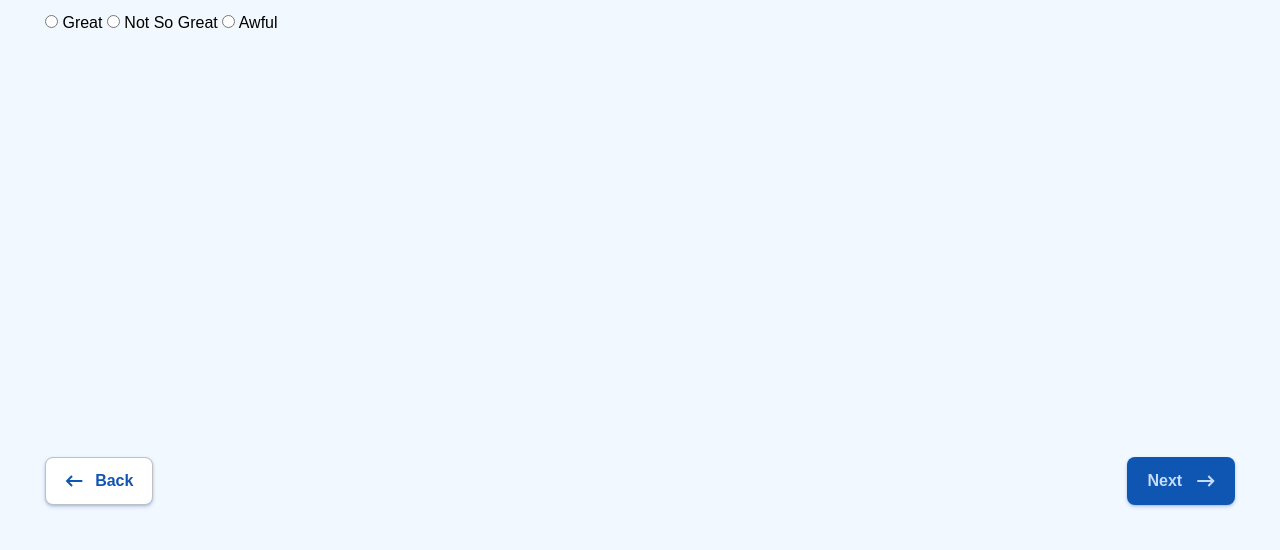
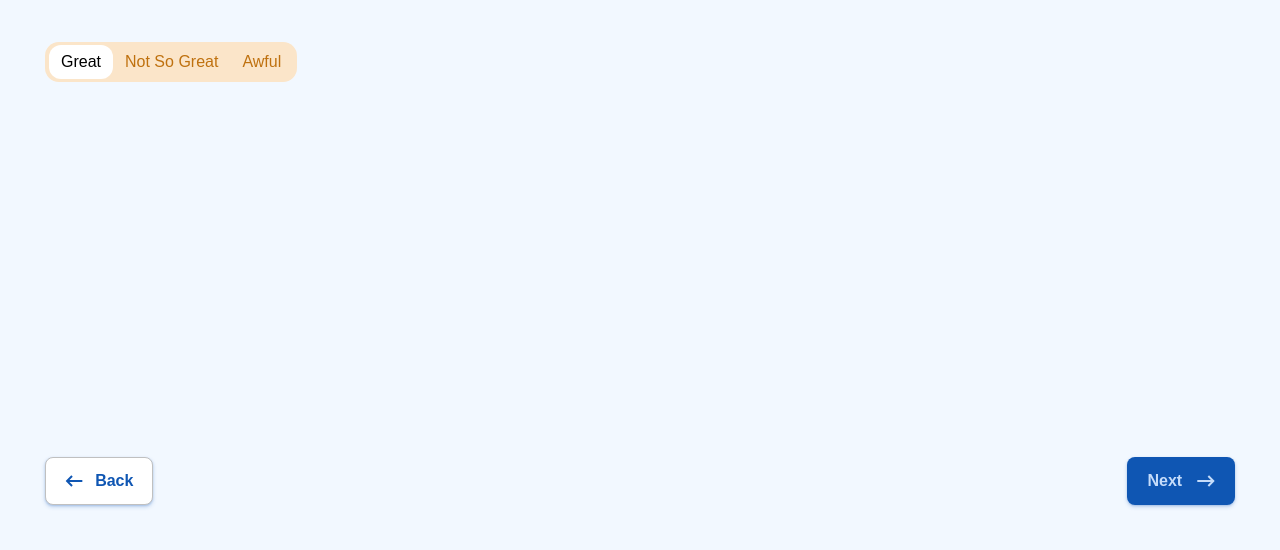
Before and after one commit to shivenigma/survey-app, a plain HTML site: page index.html in a window 1280 px wide. Shown: the part 250-800 px from the top of the page. Drawn offline with nearby package versions, Linux system fonts and the light colour scheme.

Commit message:
Finished toggle component and styles for the radio button list

```diff
--- a/assets/styles.css
+++ b/assets/styles.css
@@ -30,6 +30,31 @@ body {
 }
 button {
     border: none;
+}
+.button {
+    border-radius: 8px;
+    box-shadow: 0px 1px 2px rgba(15, 86, 179, 0.2), 0px 2px 4px rgba(15, 86, 179, 0.2);
+    min-width: 108px;
+    min-height: 48px;
+    font-size: 1.6rem;
+    font-weight: 700;
+    cursor: pointer;
+    display: flex;
+    flex-direction: row;
+    align-items: center;
+    justify-content: space-evenly;
+}
+.button--large {
+    min-width: 135px;
+}
+.button--primary {
+    background: var(--color-primary);
+    color: var(--color-primary-variant-1);
+}
+.button--secondary {
+    background: var(--color-secondary);
+    color: var(--color-primary);
+    border: 1px solid #C0C0C0;
 }
 /* Setting this will let the SVG to inherit the fill color from the parent's color property. This is perfect for icons. */
 svg {
@@ -75,35 +100,42 @@ svg {
     font-size: 3.4rem;
     font-weight: 600;
 }
+.survey__answer {
+    display: flex;
+    margin-top: 28px;
+}
+.survey__answer--radio {
+    flex-direction: column;
+}
+.survey__answer--radio > label {
+    font-size: 1.6rem;
+    font-weight: 300;
+    margin: 25px 18px;
+}
+.survey__answer--toggle {
+    display: inline-flex;
+    align-items: center;
+    justify-content: center;
+    height: 40px;
+    padding: 0 4px;
+    border-radius: 14px;
+    background: var(--color-accent-variant-1);
+}
+.survey__answer--toggle input[type="radio"] {
+    display: none;
+}
+.survey__answer--toggle input[type="radio"] + label {
+    padding: 8px 12px;
+    border-radius: 12px;
+    color: var(--color-accent);
+    cursor: pointer;
+}
+.survey__answer--toggle input[type="radio"]:checked + label {
+    background: var(--color-secondary);
+    color: var(--color-text);
+}
 .actions {
     display: flex;
     flex-direction: row;
     justify-content: space-between;
 }
-.button {
-    border-radius: 8px;
-    box-shadow: 0px 1px 2px rgba(15, 86, 179, 0.2), 0px 2px 4px rgba(15, 86, 179, 0.2);
-    min-width: 108px;
-    min-height: 48px;
-    font-size: 1.6rem;
-    font-weight: 700;
-    cursor: pointer;
-    display: flex;
-    flex-direction: row;
-    align-items: center;
-    justify-content: space-evenly;
-}
-.button__icon {
-}
-.button--large {
-    min-width: 135px;
-}
-.button--primary {
-    background: var(--color-primary);
-    color: var(--color-primary-variant-1);
-}
-.button--secondary {
-    background: var(--color-secondary);
-    color: var(--color-primary);
-    border: 1px solid #C0C0C0;
-}
--- a/index.html
+++ b/index.html
@@ -30,20 +30,14 @@
         </div>-->
     <div class="survey">
         <h2 class="survey__question">How do you rate the delivery experience?</h2>
-        <div class="survey__answer">
+        <div class="survey__answer survey__answer--toggle">
             <!--TODO: Create styled toggle buttons using these radio buttons-->
-            <span>
-                <input type="radio" name="answer" value="great">
-                Great
-            </span>
-            <span>
-                <input type="radio" name="answer" value="okay">
-                Not So Great
-            </span>
-            <span>
-                <input type="radio" name="answer" value="awful">
-                Awful
-            </span>
+            <input type="radio" checked id="great" name="answer" value="great">
+            <label for="great">Great</label>
+            <input type="radio" id="okay" name="answer" value="okay">
+            <label for="okay">Not So Great</label>
+            <input type="radio" id="awful" name="answer" value="awful">
+            <label for="awful">Awful</label>
         </div>
     </div>
         <nav class="actions">
```
